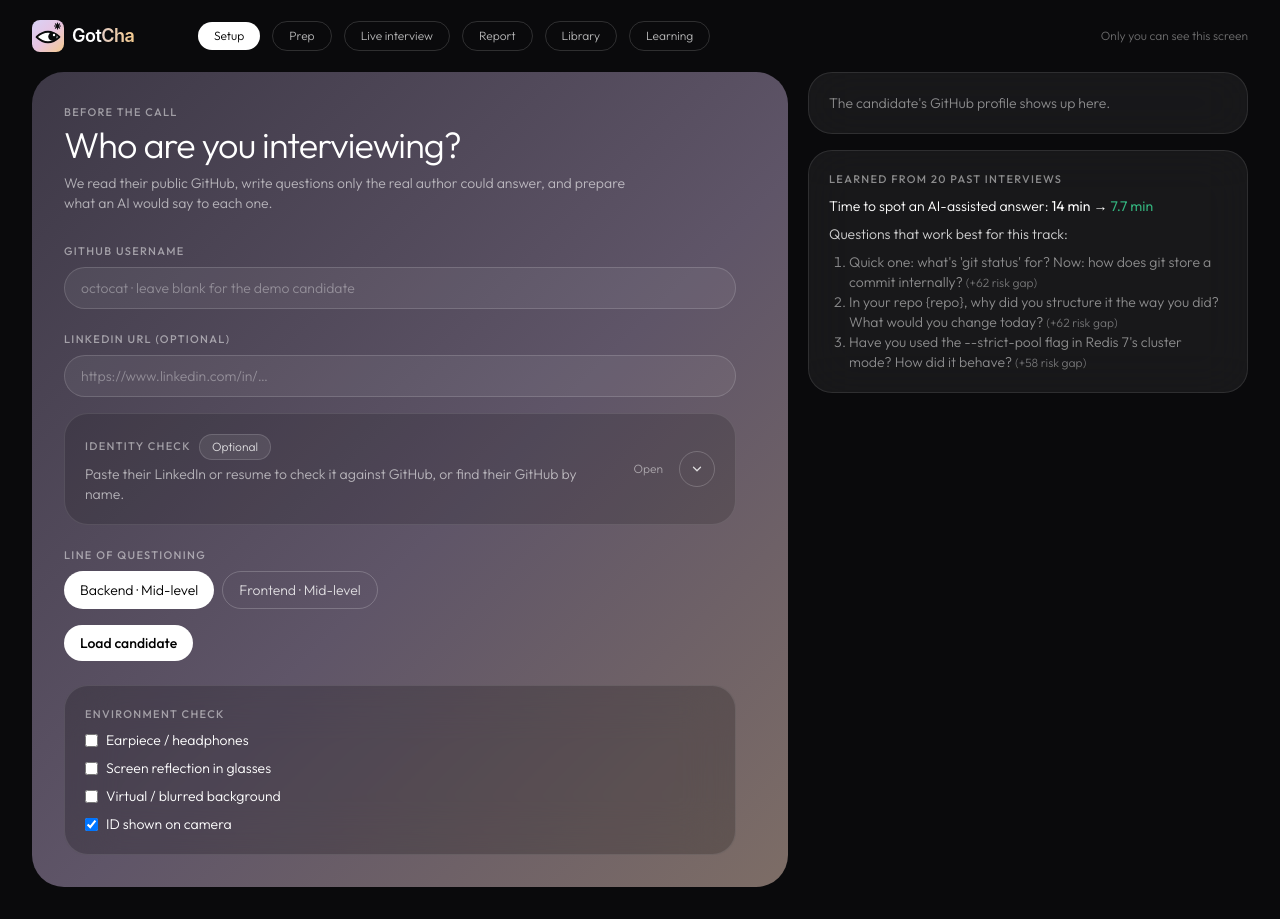
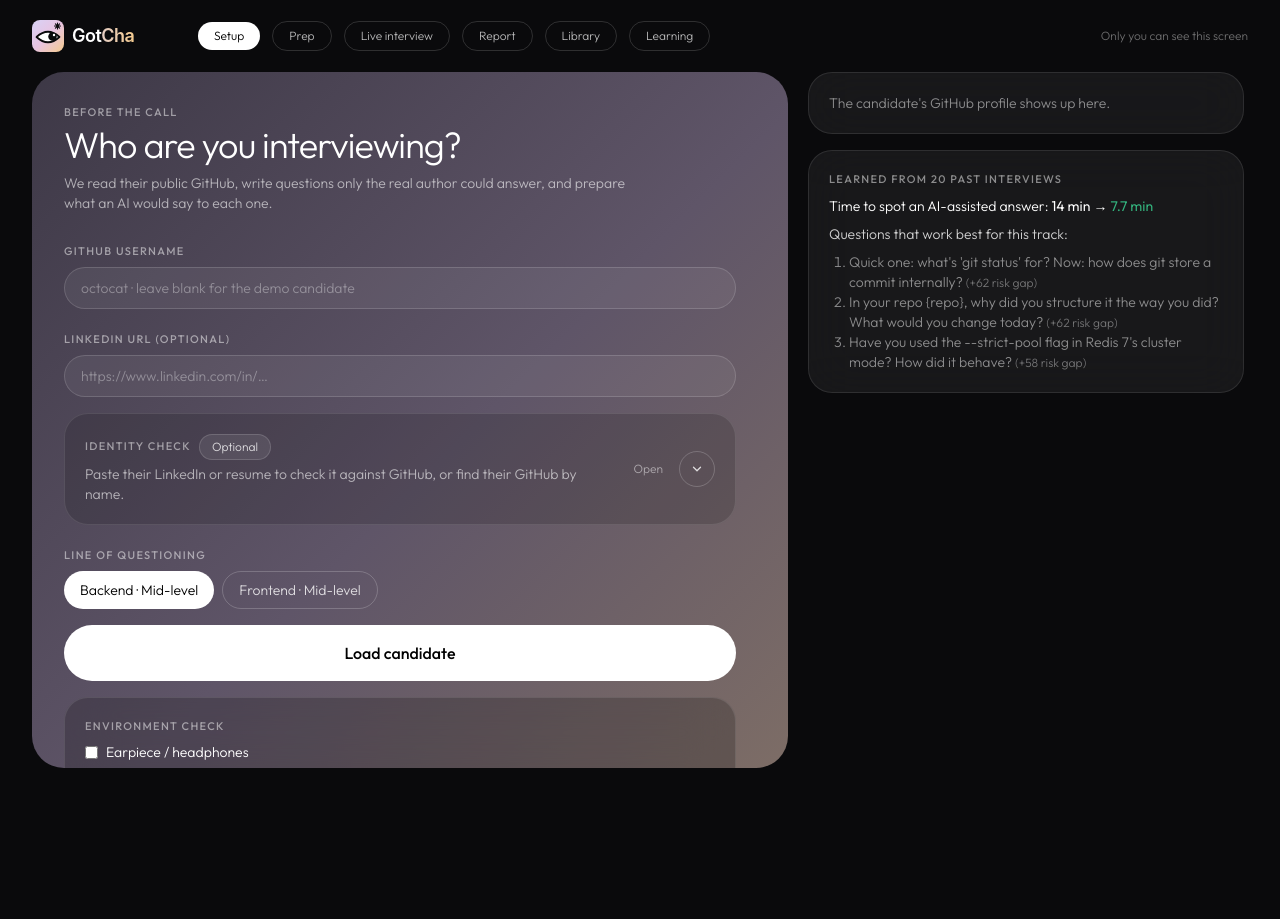
Before and after one commit to alichaaraoui/gotcha, a Next.js app: page / in a window 1280 px wide. After the commit the page ends 800 px from the top, so only its background shows below. Built offline with nearby package versions, Linux system fonts and the light colour scheme.

Commit message:
Setup: bigger Load candidate, checklist under it, each side scrolls on its own with Start interview pinned; intro never replays on reload

```diff
--- a/app/globals.css
+++ b/app/globals.css
@@ -33,7 +33,6 @@ body { @apply bg-[var(--frame)] text-white antialiased; font-family: var(--font-
 
 /* Opening screen */
 .splash { position: fixed; inset: 0; z-index: 100; display: grid; place-items: center; background: var(--frame); cursor: pointer; animation: splash-out 0.6s ease 1.5s forwards; }
-.no-splash .splash { display: none; }
 .splash-glow { position: absolute; width: 60vmin; height: 60vmin; border-radius: 9999px; filter: blur(70px); opacity: 0.35;
   background: linear-gradient(135deg, var(--side-from), var(--side-via), var(--side-to)); animation: splash-glow 2.1s ease forwards; }
 .splash-inner { position: relative; display: flex; flex-direction: column; align-items: center; gap: 14px; }
--- a/app/layout.tsx
+++ b/app/layout.tsx
@@ -14,7 +14,7 @@ export default function RootLayout({ children }: { children: ReactNode }) {
     <html lang="en" className={outfit.variable} suppressHydrationWarning>
       <head>
         {/* Already seen the intro this session? Hide it before the first paint (no flash). */}
-        <script dangerouslySetInnerHTML={{ __html: `try{if(sessionStorage.getItem("${SPLASH_KEY}"))document.documentElement.classList.add("no-splash")}catch(e){}` }} />
+        <script dangerouslySetInnerHTML={{ __html: `try{if(sessionStorage.getItem("${SPLASH_KEY}"))document.write("<style>.splash{display:none!important}</style>")}catch(e){}` }} />
       </head>
       <body className="font-light">
         <Splash />
--- a/app/page.tsx
+++ b/app/page.tsx
@@ -45,8 +45,9 @@ export default function Setup() {
   }
 
   return (
-    <div className="grid min-h-[calc(100vh-96px)] grid-cols-1 gap-5 lg:grid-cols-[1fr_440px]">
-      <section className="stage flex flex-col gap-6 rounded-[32px] p-8">
+    // On laptops each side scrolls on its own, so the checklist and Start interview never fall below the fold
+    <div className="grid grid-cols-1 gap-5 lg:h-[calc(100vh-104px)] lg:grid-cols-[1fr_440px]">
+      <section className="stage flex flex-col gap-6 rounded-[32px] p-8 lg:min-h-0 lg:overflow-y-auto">
         <div>
           <div className="label">Before the call</div>
           <h1 className="mt-1 text-4xl font-light tracking-tight">Who are you interviewing?</h1>
@@ -71,22 +72,25 @@ export default function Setup() {
             </div>
           </div>
           <div>
-            <button className="btn-primary px-6 py-3" onClick={lookup} disabled={loading}>{loading ? "Reading their GitHub…" : "Load candidate"}</button>
+            <button className="btn-primary w-full !py-4 !text-base font-medium" onClick={lookup} disabled={loading}>{loading ? "Reading their GitHub…" : "Load candidate"}</button>
             {error && <p className="mt-2 text-sm text-red-300">{error}</p>}
           </div>
+          <div className="[&_.card]:bg-black/20">
+            <Checklist value={session.checklist} onChange={(c) => update((s) => ({ ...s, checklist: c }))} />
           </div>
-        <div className="mt-auto max-w-2xl [&_.card]:bg-black/20">
-          <Checklist value={session.checklist} onChange={(c) => update((s) => ({ ...s, checklist: c }))} />
         </div>
       </section>
 
-      <aside className="flex flex-col gap-4">
+      <aside className="flex flex-col gap-4 lg:min-h-0">
+        <div className="flex flex-col gap-4 lg:min-h-0 lg:flex-1 lg:overflow-y-auto lg:pr-1">
           {p ? <ProfileCard p={p} /> : <div className="card text-sm text-white/50">The candidate&apos;s GitHub profile shows up here.</div>}
           {p && qSource && <p className="px-2 text-sm text-white/60">✓ {qSource}</p>}
           <IdentityCard id={identity} onPick={setLogin} />
           {p && <LinkedInButton url={p.linkedinUrl} githubLogin={p.source === "fallback" ? undefined : p.login} />}
           <BriefCard history={history} track={track} />
-        {p && <button className="btn-primary mt-auto py-4 text-base" onClick={() => router.push("/live")}>Start interview →</button>}
+        </div>
+        {/* Always visible, however long the cards above get */}
+        {p && <button className="btn-primary shrink-0 !py-4 !text-base font-medium shadow-[0_-12px_30px_-10px_rgba(0,0,0,0.8)]" onClick={() => router.push("/live")}>Start interview →</button>}
       </aside>
     </div>
   );
--- a/components/Splash.tsx
+++ b/components/Splash.tsx
@@ -11,6 +11,7 @@ export function Splash() {
 
   useEffect(() => {
     try {
+      if (sessionStorage.getItem(SPLASH_KEY)) return setGone(true); // already seen this session
       sessionStorage.setItem(SPLASH_KEY, "1");
     } catch {}
     const t = setTimeout(() => setGone(true), 2200); // after the CSS fade-out finishes
```
Lines whose indentation alone changed are shown as unchanged.
